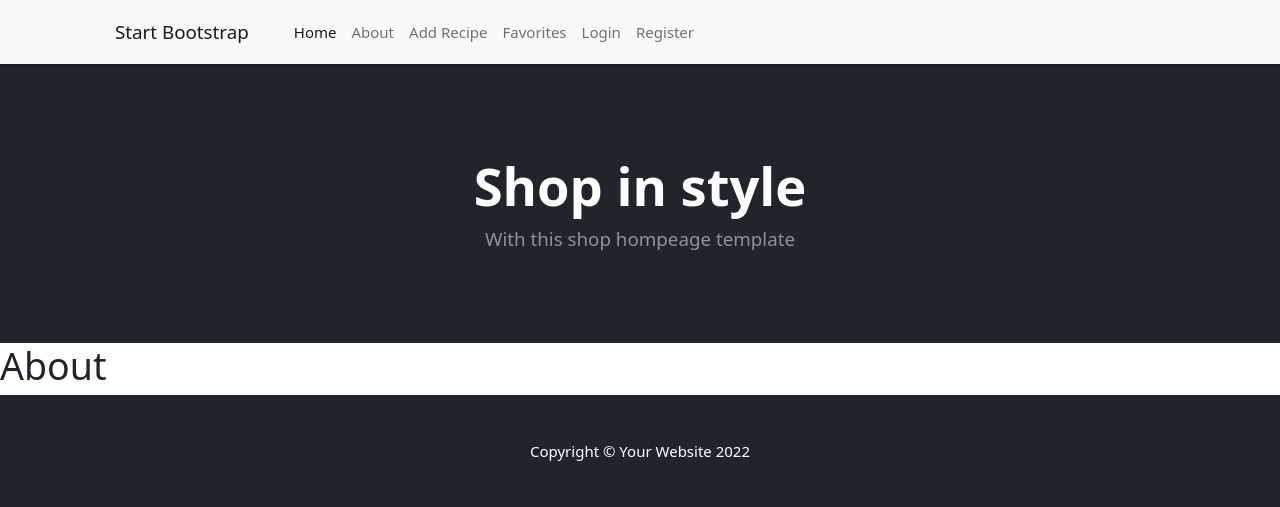
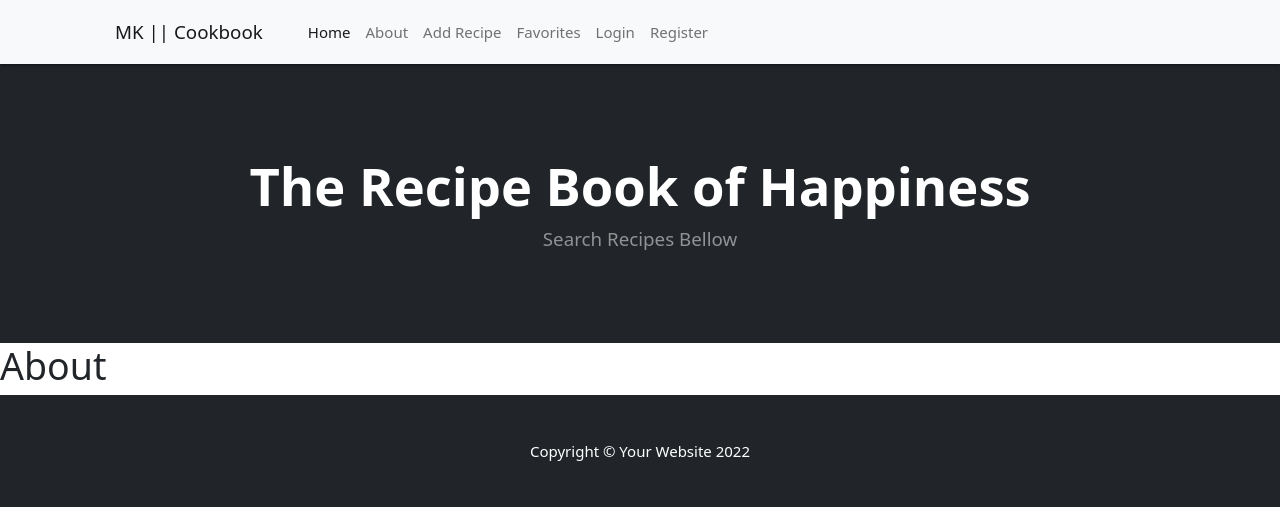
Before and after one commit to Code-Institute-Submissions/Frangelicomk-cookbook-project_SepResub, a Flask app: page /about in a window 1280 px wide. Shown: the top 507 px of the page. Run offline with Flask 2, Linux system fonts and the light colour scheme; some libraries are stand-ins or nearby versions.

Commit message:
base.html replaceed text in website

```diff
--- a/templates/base.html
+++ b/templates/base.html
@@ -19,7 +19,7 @@
     <!-- Navigation-->
     <nav class="navbar navbar-expand-lg navbar-light bg-light">
      <div class="container px-4 px-lg-5">
-         <a class="navbar-brand" href="#!">Start Bootstrap</a>
+         <a class="navbar-brand" href="{{ url_for('index')}}">MK || Cookbook</a>
          <button class="navbar-toggler" type="button" data-bs-toggle="collapse" data-bs-target="#navbarSupportedContent" aria-controls="navbarSupportedContent" aria-expanded="false" aria-label="Toggle navigation"><span class="navbar-toggler-icon"></span></button>
          <div class="collapse navbar-collapse" id="navbarSupportedContent">
              <ul class="navbar-nav me-auto mb-2 mb-lg-0 ms-lg-4">
@@ -38,8 +38,8 @@
  <header class="bg-dark py-5">
      <div class="container px-4 px-lg-5 my-5">
          <div class="text-center text-white">
-             <h1 class="display-4 fw-bolder">Shop in style</h1>
-             <p class="lead fw-normal text-white-50 mb-0">With this shop hompeage template</p>
+             <h1 class="display-4 fw-bolder">The Recipe Book of Happiness</h1>
+             <p class="lead fw-normal text-white-50 mb-0">Search Recipes Bellow</p>
          </div>
      </div>
  </header>
```
